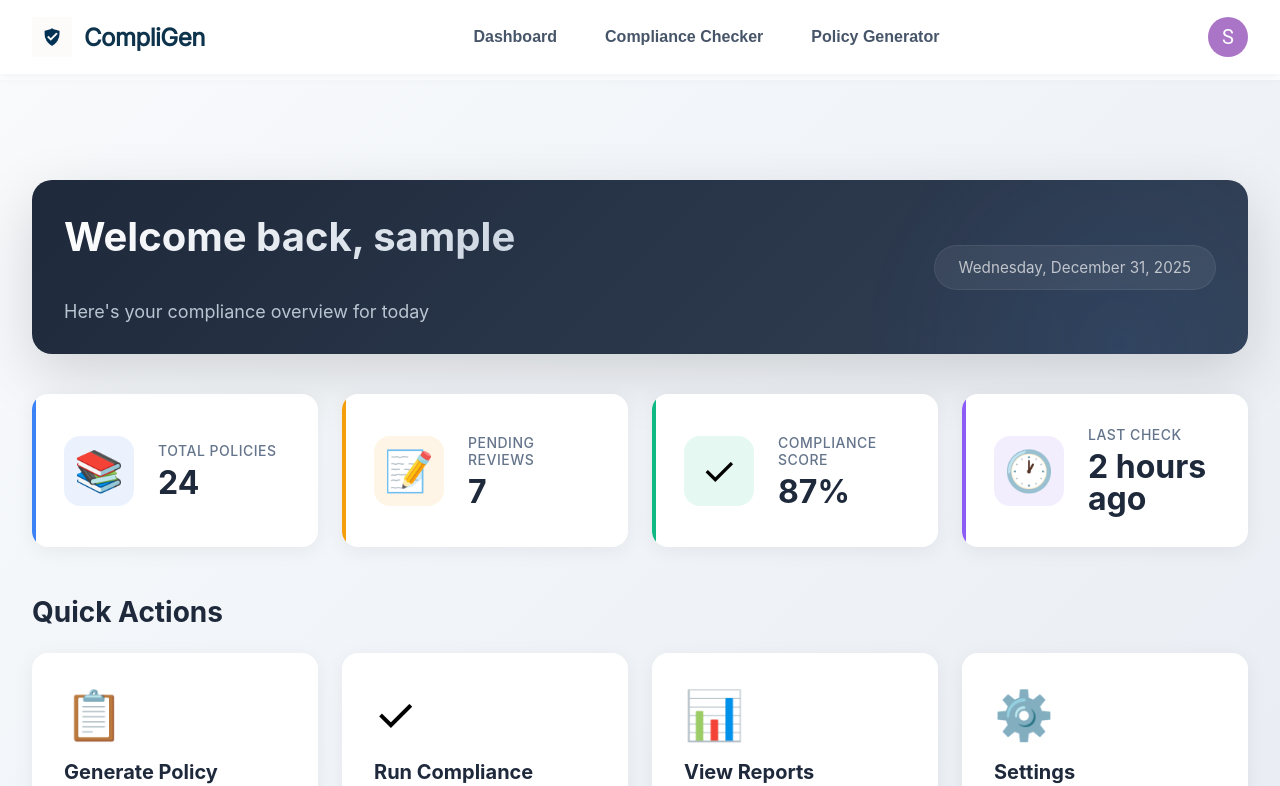
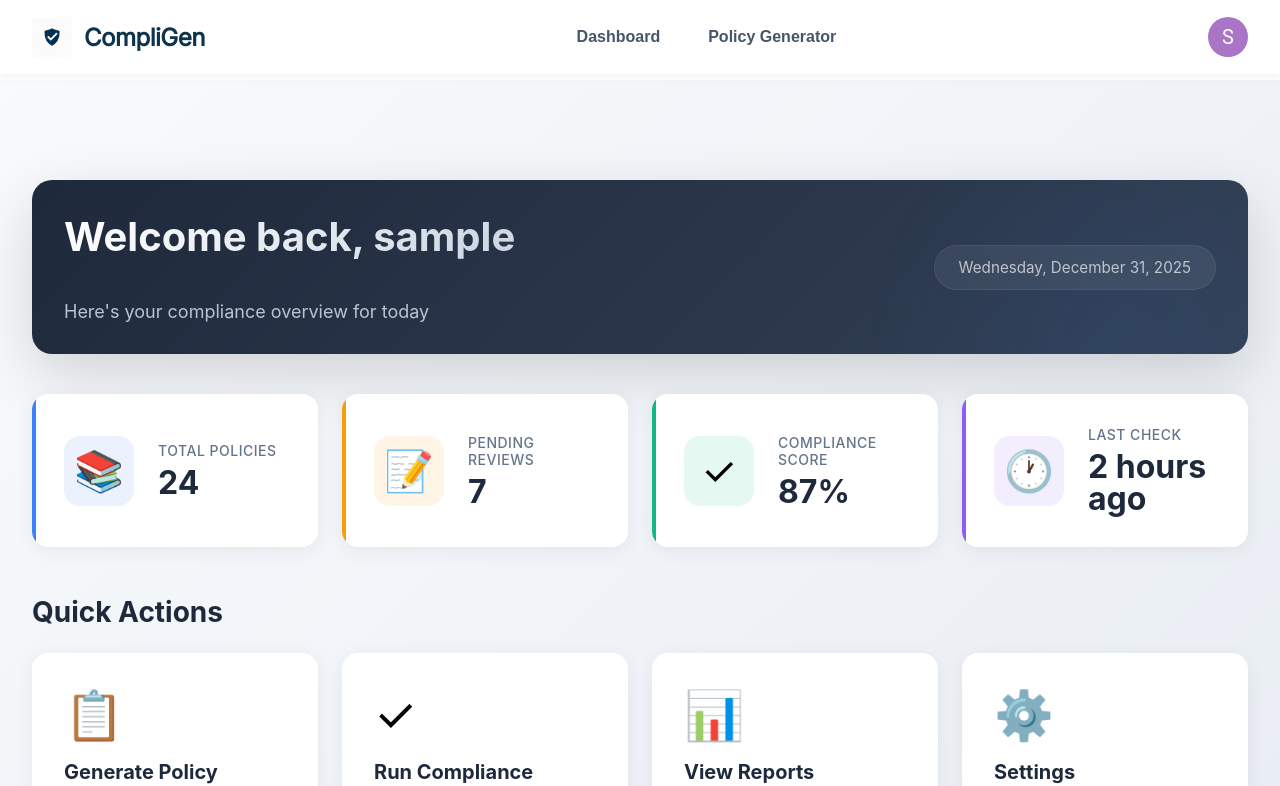
Before and after one commit to s4733163/CompliGen, a React (Vite) app in the folder CompliGen_Frontend/: page /dashboard in a window 1280 px wide. Shown: the top 786 px of the page. Built offline with nearby package versions, Linux system fonts and the light colour scheme; sample sign-in values are in the browser's storage.

Commit message:
Compliance checker to be worked upon later.

```diff
--- a/CompliGen_Frontend/src/App.jsx
+++ b/CompliGen_Frontend/src/App.jsx
@@ -14,7 +14,7 @@ import VerifyEmail from './components/VerifyEmail'
 import ResendVerification from './components/ResendVerification'
 import Dashboard from './components/Dashboard'
 import PolicyGenerator from './components/PolicyGenerator'
-import ComplianceChecker from './components/ComplianceChecker'
+
 
 function App() {
   const router = createBrowserRouter([
@@ -60,10 +60,6 @@ function App() {
       element: <Dashboard/>
     },
     {
-      path:"/compliance-checker",
-      element: <ComplianceChecker/>
-    },
-    {
       path:"/policy-generator",
       element: <PolicyGenerator/>
     }
--- a/CompliGen_Frontend/src/components/AuthenticatedNavbar.jsx
+++ b/CompliGen_Frontend/src/components/AuthenticatedNavbar.jsx
@@ -266,12 +266,6 @@ const AuthenticatedNavbar = () => {
                     </button>
                     <button
                         className="auth-nav-link"
-                        onClick={() => handleNavigation('/compliance-checker')}
-                    >
-                        Compliance Checker
-                    </button>
-                    <button
-                        className="auth-nav-link"
                         onClick={() => handleNavigation('/policy-generator')}
                     >
                         Policy Generator
@@ -356,12 +350,6 @@ const AuthenticatedNavbar = () => {
                 </button>
                 <button
                     className="auth-mobile-link"
-                    onClick={() => handleNavigation('/compliance-checker')}
-                >
-                    Compliance Checker
-                </button>
-                <button
-                    className="auth-mobile-link"
                     onClick={() => handleNavigation('/policy-generator')}
                 >
                     Policy Generator
--- a/CompliGen_Frontend/src/components/ComplianceChecker.jsx
+++ /dev/null
@@ -1,12 +0,0 @@
-import React from 'react'
-import AuthenticatedNavbar from './AuthenticatedNavbar'
-
-const ComplianceChecker = () => {
-  return (
-    <>
-        <AuthenticatedNavbar/>
-    </>
-  )
-}
-
-export default ComplianceChecker
```
